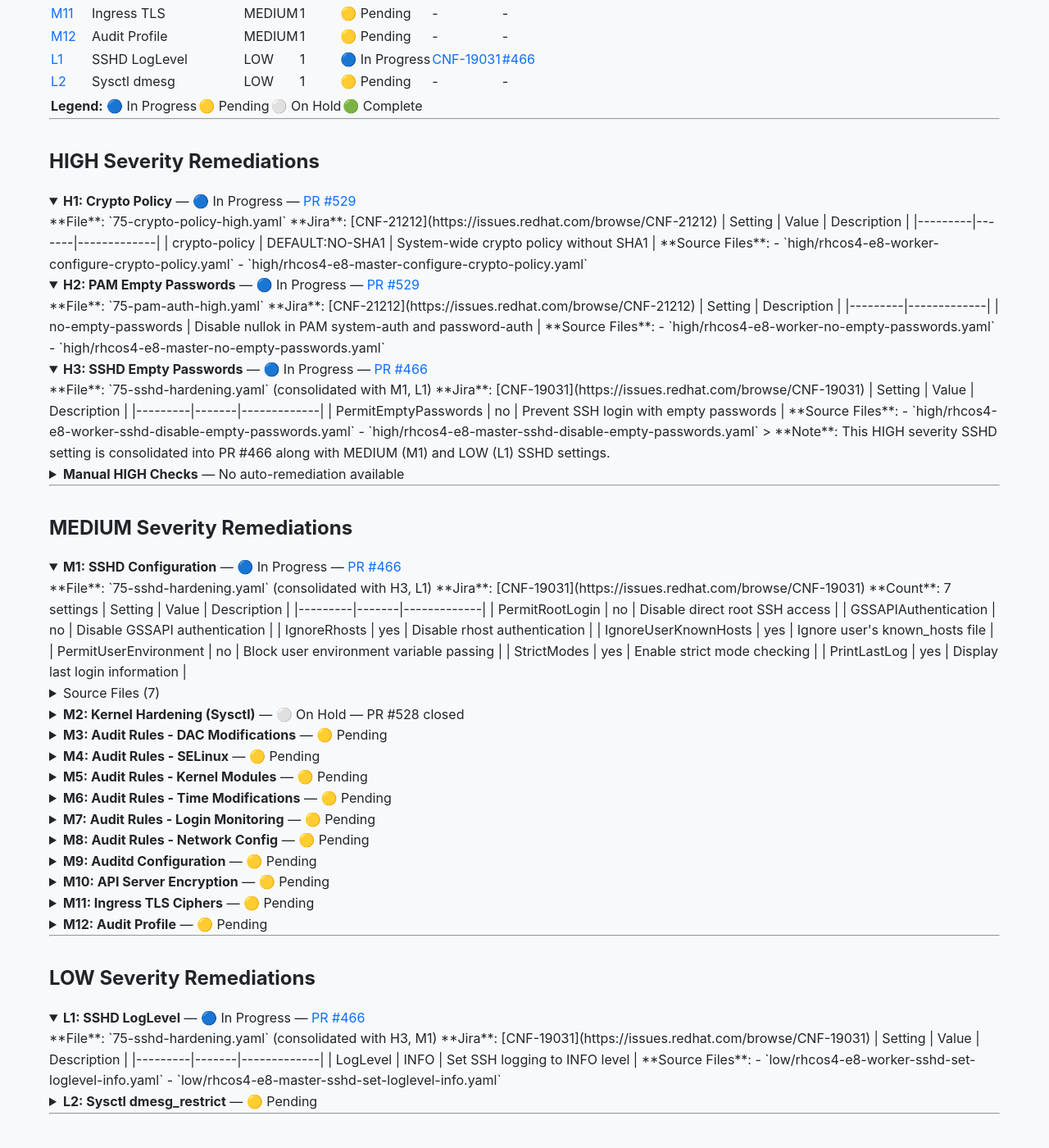
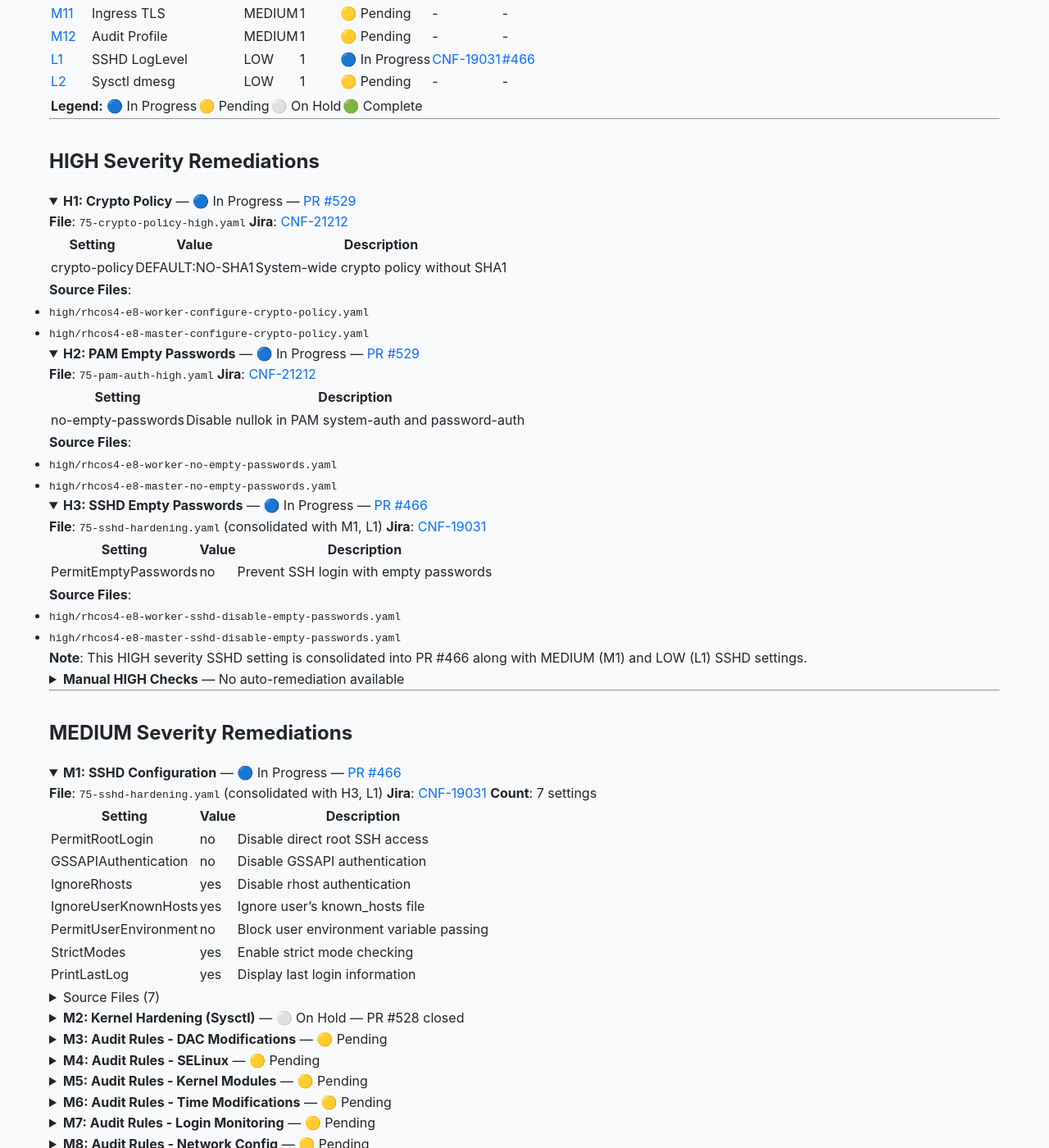
Before and after one commit to sebrandon1/compliance-scripts, a Jekyll site: the page built from docs/versions/4.21/remediations.md, in a window 1280 px wide and 1400 px high, scrolled down 951 px. Shown: the whole window at 82% size. Built offline with Jekyll 4.4.1, drawn with Linux system fonts in a browser that asks for light colours; some of the changed text lies outside the part shown.

Commit message:
Fix markdown rendering inside details elements
Add markdown="1" attribute to all <details> tags to enable
kramdown processing of markdown content (tables, bold, etc.)
inside HTML block elements.

Co-Authored-By: Claude Opus 4.5 <noreply@anthropic.com>

```diff
--- a/docs/versions/4.21/remediations.md
+++ b/docs/versions/4.21/remediations.md
@@ -48,7 +48,7 @@ From E8 (Essential Eight) and CIS benchmark scans: **82 total remediations**
 
 ## HIGH Severity Remediations
 
-<details open>
+<details markdown="1" open>
 <summary><strong>H1: Crypto Policy</strong> — 🔵 In Progress — <a href="https://github.com/openshift-kni/telco-reference/pull/529">PR #529</a></summary>
 
 **File**: `75-crypto-policy-high.yaml`
@@ -64,7 +64,7 @@ From E8 (Essential Eight) and CIS benchmark scans: **82 total remediations**
 
 </details>
 
-<details open>
+<details markdown="1" open>
 <summary><strong>H2: PAM Empty Passwords</strong> — 🔵 In Progress — <a href="https://github.com/openshift-kni/telco-reference/pull/529">PR #529</a></summary>
 
 **File**: `75-pam-auth-high.yaml`
@@ -80,7 +80,7 @@ From E8 (Essential Eight) and CIS benchmark scans: **82 total remediations**
 
 </details>
 
-<details open>
+<details markdown="1" open>
 <summary><strong>H3: SSHD Empty Passwords</strong> — 🔵 In Progress — <a href="https://github.com/openshift-kni/telco-reference/pull/466">PR #466</a></summary>
 
 **File**: `75-sshd-hardening.yaml` (consolidated with M1, L1)
@@ -98,7 +98,7 @@ From E8 (Essential Eight) and CIS benchmark scans: **82 total remediations**
 
 </details>
 
-<details>
+<details markdown="1">
 <summary><strong>Manual HIGH Checks</strong> — No auto-remediation available</summary>
 
 These HIGH severity checks require manual intervention:
@@ -114,7 +114,7 @@ These HIGH severity checks require manual intervention:
 
 ## MEDIUM Severity Remediations
 
-<details open>
+<details markdown="1" open>
 <summary><strong>M1: SSHD Configuration</strong> — 🔵 In Progress — <a href="https://github.com/openshift-kni/telco-reference/pull/466">PR #466</a></summary>
 
 **File**: `75-sshd-hardening.yaml` (consolidated with H3, L1)
@@ -131,7 +131,7 @@ These HIGH severity checks require manual intervention:
 | StrictModes | yes | Enable strict mode checking |
 | PrintLastLog | yes | Display last login information |
 
-<details>
+<details markdown="1">
 <summary>Source Files (7)</summary>
 
 - `medium/rhcos4-e8-worker-sshd-disable-root-login.yaml`
@@ -145,7 +145,7 @@ These HIGH severity checks require manual intervention:
 </details>
 </details>
 
-<details>
+<details markdown="1">
 <summary><strong>M2: Kernel Hardening (Sysctl)</strong> — ⚪ On Hold — PR #528 closed</summary>
 
 **File**: `75-sysctl-medium.yaml`
@@ -159,7 +159,7 @@ These HIGH severity checks require manual intervention:
 | kernel.yama.ptrace_scope | 1 | Restrict ptrace to parent-child processes |
 | net.core.bpf_jit_harden | 2 | Harden BPF JIT against spraying attacks |
 
-<details>
+<details markdown="1">
 <summary>Source Files (4)</summary>
 
 - `medium/rhcos4-e8-worker-sysctl-kernel-randomize-va-space.yaml`
@@ -170,7 +170,7 @@ These HIGH severity checks require manual intervention:
 </details>
 </details>
 
-<details>
+<details markdown="1">
 <summary><strong>M3: Audit Rules - DAC Modifications</strong> — 🟡 Pending</summary>
 
 **File**: `75-audit-dac-medium.yaml`
@@ -181,7 +181,7 @@ These HIGH severity checks require manual intervention:
 | chmod | Audit file permission changes via chmod |
 | chown | Audit file ownership changes via chown |
 
-<details>
+<details markdown="1">
 <summary>Source Files (2)</summary>
 
 - `medium/rhcos4-e8-worker-audit-rules-dac-modification-chmod.yaml`
@@ -190,7 +190,7 @@ These HIGH severity checks require manual intervention:
 </details>
 </details>
 
-<details>
+<details markdown="1">
 <summary><strong>M4: Audit Rules - SELinux</strong> — 🟡 Pending</summary>
 
 **File**: `75-audit-privilege-medium.yaml`
@@ -205,7 +205,7 @@ These HIGH severity checks require manual intervention:
 | setsebool | Audit SELinux boolean changes |
 | seunshare | Audit SELinux unshare operations |
 
-<details>
+<details markdown="1">
 <summary>Source Files (6)</summary>
 
 - `medium/rhcos4-e8-worker-audit-rules-execution-chcon.yaml`
@@ -218,7 +218,7 @@ These HIGH severity checks require manual intervention:
 </details>
 </details>
 
-<details>
+<details markdown="1">
 <summary><strong>M5: Audit Rules - Kernel Modules</strong> — 🟡 Pending</summary>
 
 **File**: `75-audit-modules-medium.yaml`
@@ -230,7 +230,7 @@ These HIGH severity checks require manual intervention:
 | finit_module | Audit kernel module loading (finit) |
 | init_module | Audit kernel module loading (init) |
 
-<details>
+<details markdown="1">
 <summary>Source Files (3)</summary>
 
 - `medium/rhcos4-e8-worker-audit-rules-kernel-module-loading-delete.yaml`
@@ -240,7 +240,7 @@ These HIGH severity checks require manual intervention:
 </details>
 </details>
 
-<details>
+<details markdown="1">
 <summary><strong>M6: Audit Rules - Time Modifications</strong> — 🟡 Pending</summary>
 
 **File**: `75-audit-time-medium.yaml`
@@ -254,7 +254,7 @@ These HIGH severity checks require manual intervention:
 | stime | Audit legacy time setting |
 | /etc/localtime | Watch for localtime file changes |
 
-<details>
+<details markdown="1">
 <summary>Source Files (5)</summary>
 
 - `medium/rhcos4-e8-worker-audit-rules-time-adjtimex.yaml`
@@ -266,7 +266,7 @@ These HIGH severity checks require manual intervention:
 </details>
 </details>
 
-<details>
+<details markdown="1">
 <summary><strong>M7: Audit Rules - Login Monitoring</strong> — 🟡 Pending</summary>
 
 **File**: `75-audit-auth-medium.yaml`
@@ -280,7 +280,7 @@ These HIGH severity checks require manual intervention:
 | sudoers | Monitor sudo configuration changes |
 | usergroup | Monitor /etc/passwd, /etc/group, /etc/shadow changes |
 
-<details>
+<details markdown="1">
 <summary>Source Files (5)</summary>
 
 - `medium/rhcos4-e8-worker-audit-rules-login-events-faillock.yaml`
@@ -292,7 +292,7 @@ These HIGH severity checks require manual intervention:
 </details>
 </details>
 
-<details>
+<details markdown="1">
 <summary><strong>M8: Audit Rules - Network Config</strong> — 🟡 Pending</summary>
 
 **File**: `75-audit-network-medium.yaml`
@@ -307,7 +307,7 @@ These HIGH severity checks require manual intervention:
 
 </details>
 
-<details>
+<details markdown="1">
 <summary><strong>M9: Auditd Configuration</strong> — 🟡 Pending</summary>
 
 **File**: `75-auditd-config-medium.yaml`
@@ -322,7 +322,7 @@ These HIGH severity checks require manual intervention:
 
 </details>
 
-<details>
+<details markdown="1">
 <summary><strong>M10: API Server Encryption</strong> — 🟡 Pending</summary>
 
 **Type**: APIServer CRD
@@ -339,7 +339,7 @@ These HIGH severity checks require manual intervention:
 
 </details>
 
-<details>
+<details markdown="1">
 <summary><strong>M11: Ingress TLS Ciphers</strong> — 🟡 Pending</summary>
 
 **Type**: IngressController CRD
@@ -355,7 +355,7 @@ These HIGH severity checks require manual intervention:
 
 </details>
 
-<details>
+<details markdown="1">
 <summary><strong>M12: Audit Profile</strong> — 🟡 Pending</summary>
 
 **Type**: APIServer CRD
@@ -375,7 +375,7 @@ These HIGH severity checks require manual intervention:
 
 ## LOW Severity Remediations
 
-<details open>
+<details markdown="1" open>
 <summary><strong>L1: SSHD LogLevel</strong> — 🔵 In Progress — <a href="https://github.com/openshift-kni/telco-reference/pull/466">PR #466</a></summary>
 
 **File**: `75-sshd-hardening.yaml` (consolidated with H3, M1)
@@ -391,7 +391,7 @@ These HIGH severity checks require manual intervention:
 
 </details>
 
-<details>
+<details markdown="1">
 <summary><strong>L2: Sysctl dmesg_restrict</strong> — 🟡 Pending</summary>
 
 **File**: `75-sysctl-low.yaml`
```
